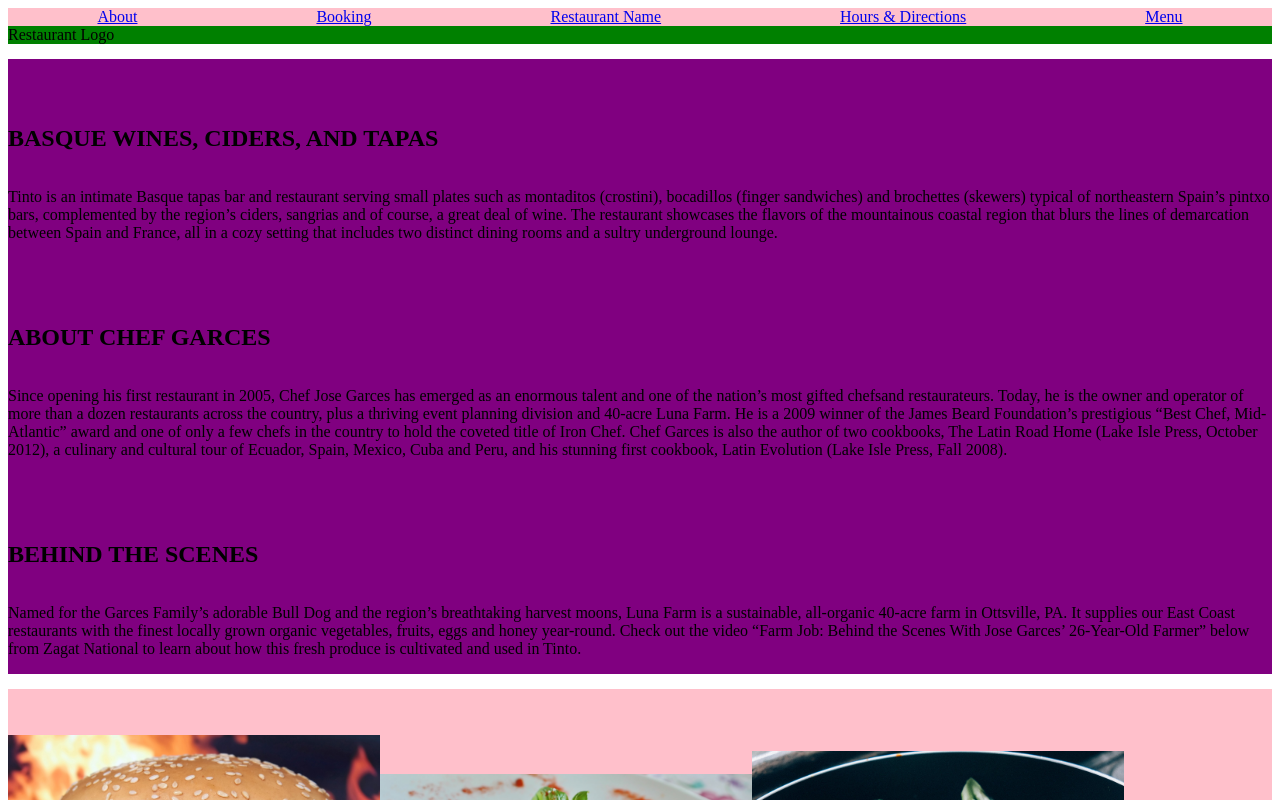
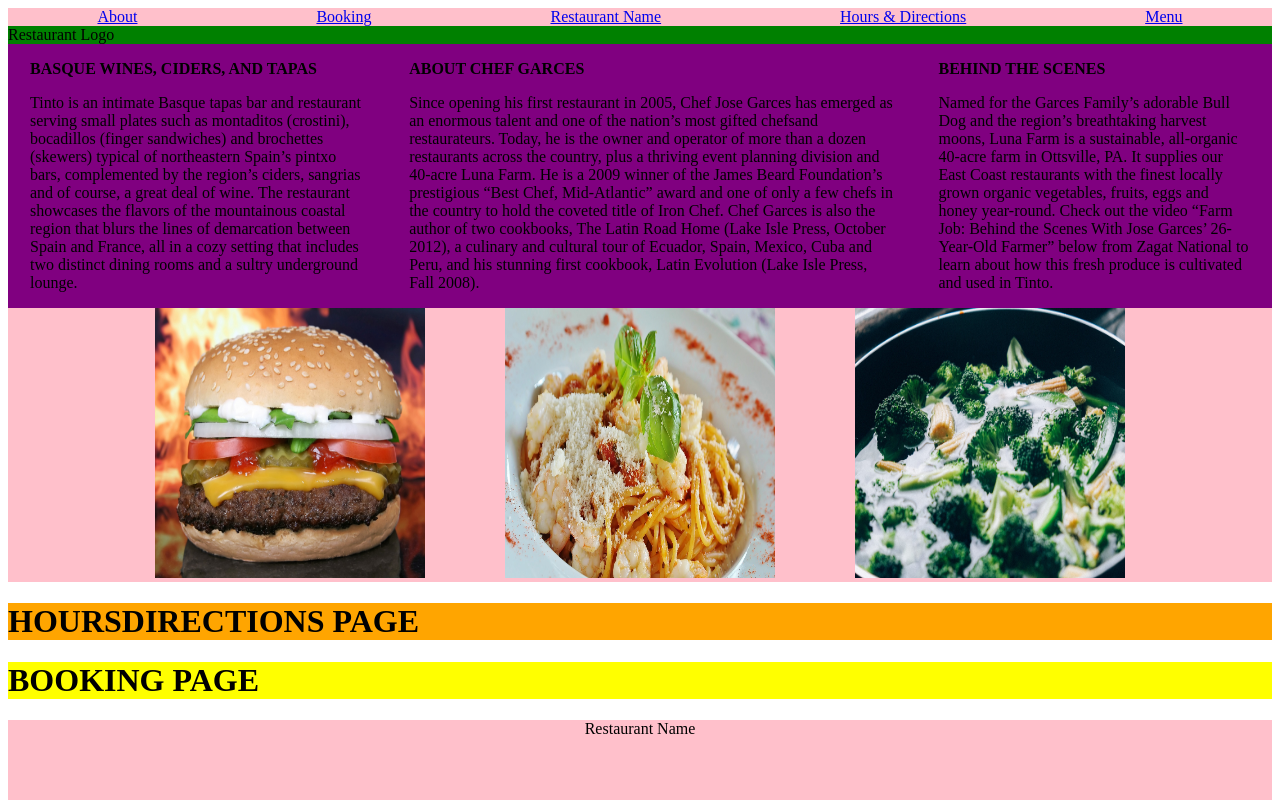
Before and after one commit to Terry555/restaurant-front-end, a React (Create React App) app: page / in a window 1280 px wide. Shown: the top 800 px of the page. Built offline with nearby package versions, Linux system fonts and the light colour scheme.

Commit message:
centering topdishes container

```diff
--- a/src/Components/About.js
+++ b/src/Components/About.js
@@ -1,4 +1,4 @@
-import React, { Component } from 'react';
+import React from 'react';
 
 function About(props) {
 
@@ -6,17 +6,17 @@
       <main className="about">
         <section className="about-section">
           <p className="about-header">BASQUE WINES, CIDERS, AND TAPAS</p>
-          <p classname="about-paragraph">Tinto is an intimate Basque tapas bar and restaurant serving small plates such as montaditos (crostini), bocadillos (finger sandwiches) and brochettes (skewers) typical of northeastern Spain’s pintxo bars, complemented by the region’s ciders, sangrias and of course, a great deal of wine. The restaurant showcases the flavors of the mountainous coastal region that blurs the lines of demarcation between Spain and France, all in a cozy setting that includes two distinct dining rooms and a sultry underground lounge.</p>
+          <p className="about-paragraph">Tinto is an intimate Basque tapas bar and restaurant serving small plates such as montaditos (crostini), bocadillos (finger sandwiches) and brochettes (skewers) typical of northeastern Spain’s pintxo bars, complemented by the region’s ciders, sangrias and of course, a great deal of wine. The restaurant showcases the flavors of the mountainous coastal region that blurs the lines of demarcation between Spain and France, all in a cozy setting that includes two distinct dining rooms and a sultry underground lounge.</p>
         </section>
 
         <section className="about-section">
           <p className="about-header">ABOUT CHEF GARCES</p>
-          <p classname="about-paragraph">Since opening his first restaurant in 2005, Chef Jose Garces has emerged as an enormous talent and one of the nation’s most gifted chefsand restaurateurs. Today, he is the owner and operator of more than a dozen restaurants across the country, plus a thriving event planning division and 40-acre Luna Farm. He is a 2009 winner of the James Beard Foundation’s prestigious “Best Chef, Mid-Atlantic” award and one of only a few chefs in the country to hold the coveted title of Iron Chef. Chef Garces is also the author of two cookbooks, The Latin Road Home (Lake Isle Press, October 2012), a culinary and cultural tour of Ecuador, Spain, Mexico, Cuba and Peru, and his stunning first cookbook, Latin Evolution (Lake Isle Press, Fall 2008).</p>
+          <p className="about-paragraph">Since opening his first restaurant in 2005, Chef Jose Garces has emerged as an enormous talent and one of the nation’s most gifted chefsand restaurateurs. Today, he is the owner and operator of more than a dozen restaurants across the country, plus a thriving event planning division and 40-acre Luna Farm. He is a 2009 winner of the James Beard Foundation’s prestigious “Best Chef, Mid-Atlantic” award and one of only a few chefs in the country to hold the coveted title of Iron Chef. Chef Garces is also the author of two cookbooks, The Latin Road Home (Lake Isle Press, October 2012), a culinary and cultural tour of Ecuador, Spain, Mexico, Cuba and Peru, and his stunning first cookbook, Latin Evolution (Lake Isle Press, Fall 2008).</p>
         </section>
 
         <section className="about-section">
           <p className="about-header">BEHIND THE SCENES</p>
-          <p classname="about-paragraph">Named for the Garces Family’s adorable Bull Dog and the region’s breathtaking harvest moons, Luna Farm is a sustainable, all-organic 40-acre farm in Ottsville, PA. It supplies our East Coast restaurants with the finest locally grown organic vegetables, fruits, eggs and honey year-round.
+          <p className="about-paragraph">Named for the Garces Family’s adorable Bull Dog and the region’s breathtaking harvest moons, Luna Farm is a sustainable, all-organic 40-acre farm in Ottsville, PA. It supplies our East Coast restaurants with the finest locally grown organic vegetables, fruits, eggs and honey year-round.
 Check out the video “Farm Job: Behind the Scenes With Jose Garces’ 26-Year-Old Farmer” below from Zagat National to learn about how this fresh produce is cultivated and used in Tinto.</p>
         </section>
       </main>
--- a/src/Components/TopDishes.js
+++ b/src/Components/TopDishes.js
@@ -8,9 +8,9 @@
 
     return(
       <main className="topdishes-main">
-        <section><img src={dish1} className="topdishes-image" alt="photo of burger"/></section>
-        <section><img src={dish2} className="topdishes-image" alt="photo of pasta"/></section>
-        <section><img src={dish3} className="topdishes-image" alt="photo of broccoli"/></section>
+        <section className="topdishes-section"><img src={dish1} className="topdishes-image" alt="burger"/></section>
+        <section className="topdishes-section"><img src={dish2} className="topdishes-image" alt="pasta"/></section>
+        <section className="topdishes-section"><img src={dish3} className="topdishes-image" alt="broccoli"/></section>
       </main>
     );
 
--- a/src/css/about.css
+++ b/src/css/about.css
@@ -1,21 +1,24 @@
 .about {
   display: flex;
-  margin: 15px 0px;
-  padding: 0px;
-  flex-direction: column;
+  /* flex-direction: column; */
   background-color: purple;
 }
 
+.about-section {
+  /* object-fit: contain; */
+  margin: 0px 22px 0px 22px;
+}
+
 .about-header {
-  font-size: 24px;
+  /* font-size: 24px; */
   font-weight: bold;
-  padding-top: 40px;
+  /* padding-top: 40px;
   padding-bottom: 10px;
-  line-height: 1.29;
+  line-height: 1.29; */
 }
 
 .about-paragraph {
-  font-size: 16px;
+  /* font-size: 16px;
   font-weight: 100;
-  line-height: 1.5;
+  line-height: 1.5; */
 }
--- a/src/css/topdishes.css
+++ b/src/css/topdishes.css
@@ -1,13 +1,15 @@
 .topdishes-main {
   display: flex;
-  margin: 15px 0px;
-  padding: 0px;
-  /* flex-direction: column; */
   background-color: pink;
+  justify-content: center;
+  align-items: center;
+}
+
+.topdishes-section {
+  margin: 0px 40px 0px 40px;
 }
 
 .topdishes-image {
-  width: 372px;
-  height: 373px;
-  object-fit: contain;
+  width: 270px;
+  height: 270px;
 }
```
